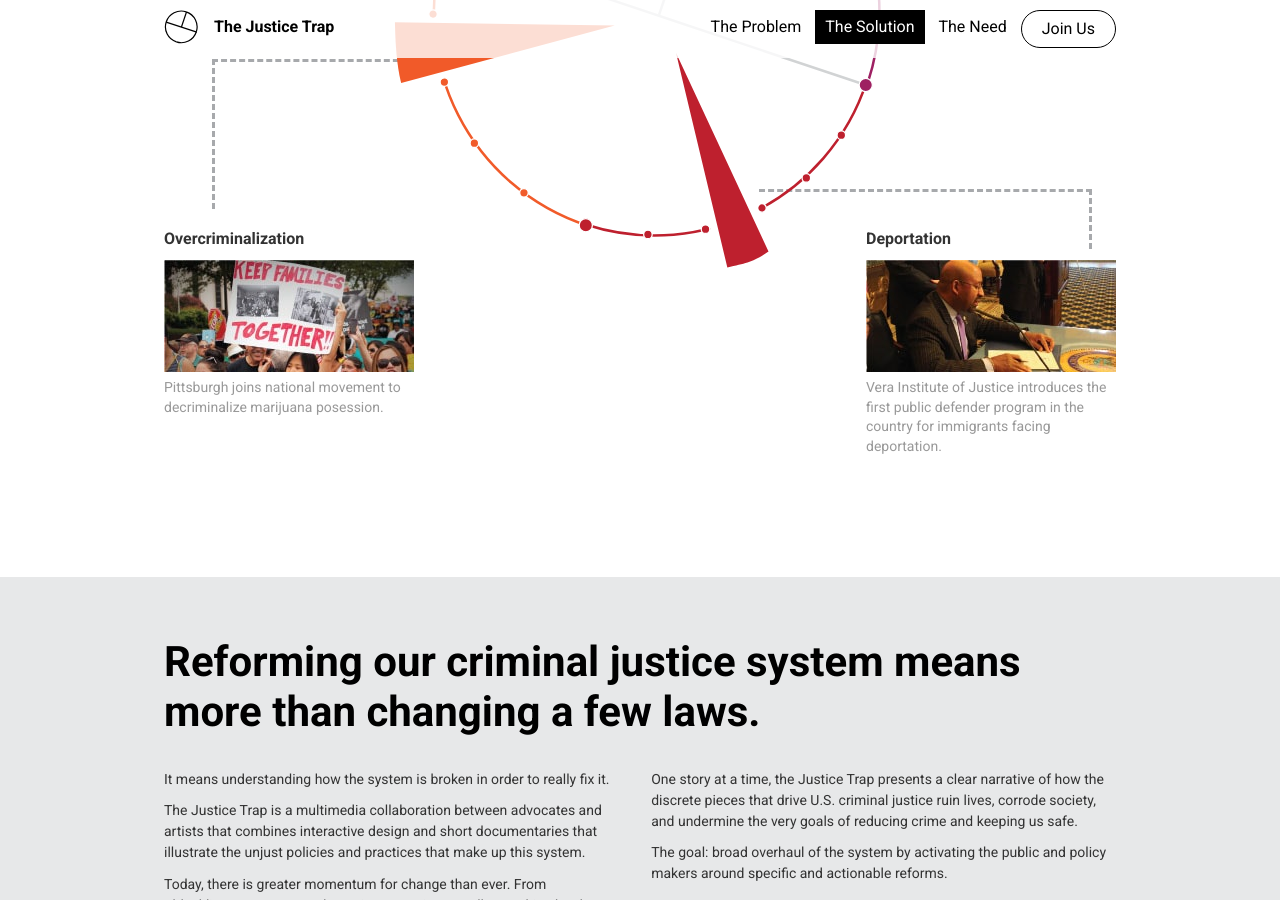
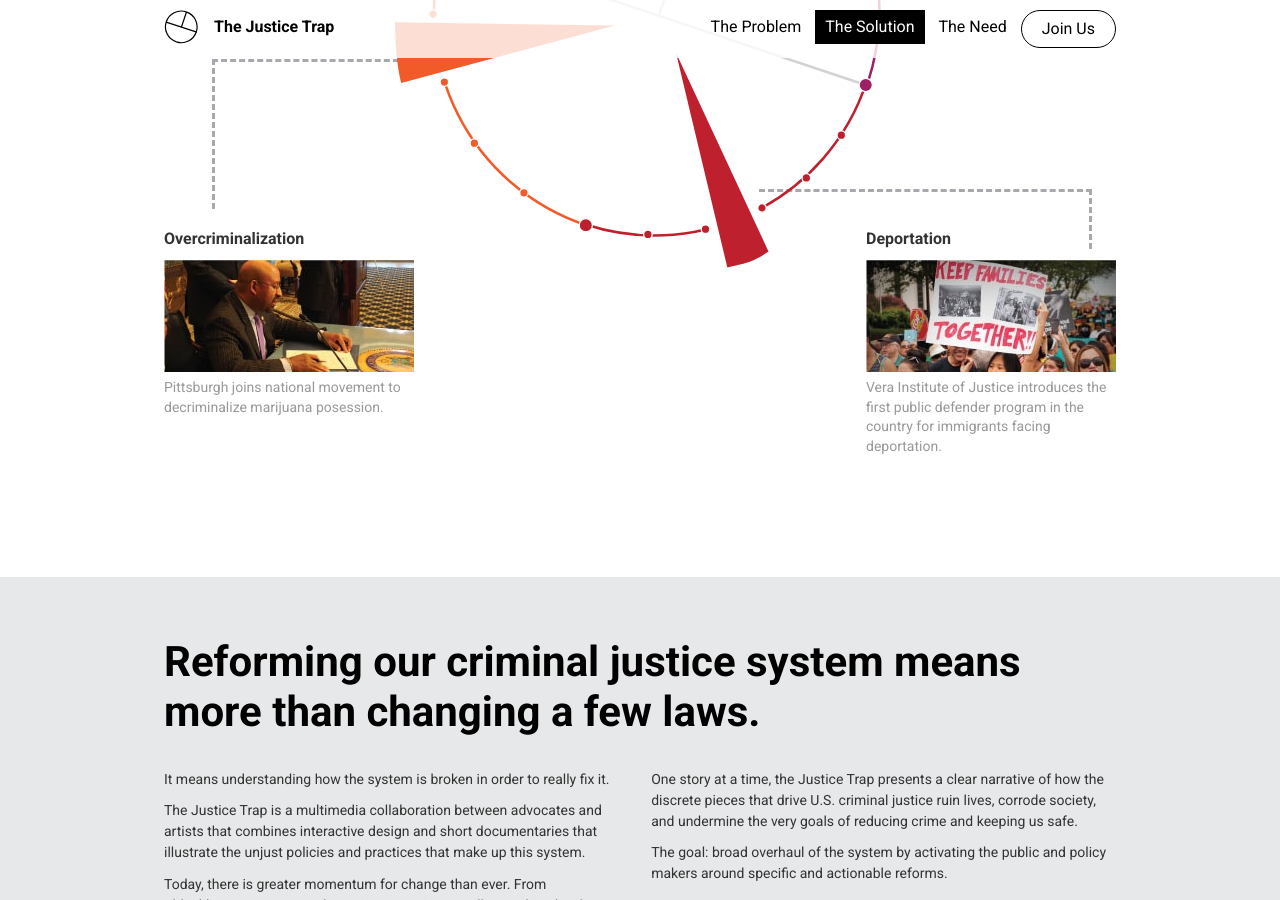
Before and after one commit to noahmanger/thejusticetrap, a Jekyll site: the page built from index.html, in a window 1280 px wide and 900 px high, scrolled down 3788 px. Built offline with Jekyll 4.4.1, drawn with Linux system fonts in a browser that asks for light colours.

Commit message:
correcting action images

```diff
--- a/_includes/section-4.html
+++ b/_includes/section-4.html
@@ -70,7 +70,7 @@
       <div class="action__bottom">
         <div class="action_3 action__item">
           <h4 class="action__label">Overcriminalization</h4>
-          <img src="assets/img/action-03.jpg" class="cycle-action__item" alt="">
+          <img src="assets/img/action-04.jpg" class="cycle-action__item" alt="">
           <span class="t-caption">Pittsburgh joins national movement to decriminalize marijuana posession.</span>
         </div>
         <div class="connector connector--4">
@@ -83,7 +83,7 @@
         </div>
         <div class="action__4 action__item">
           <h4 class="action__label">Deportation</h4>
-          <img src="assets/img/action-04.jpg" class="cycle-action__item" alt="">
+          <img src="assets/img/action-03.jpg" class="cycle-action__item" alt="">
           <span class="t-caption">Vera Institute of Justice introduces the first public defender program in the country for immigrants facing deportation.</span>
         </div>
       </div>
```
